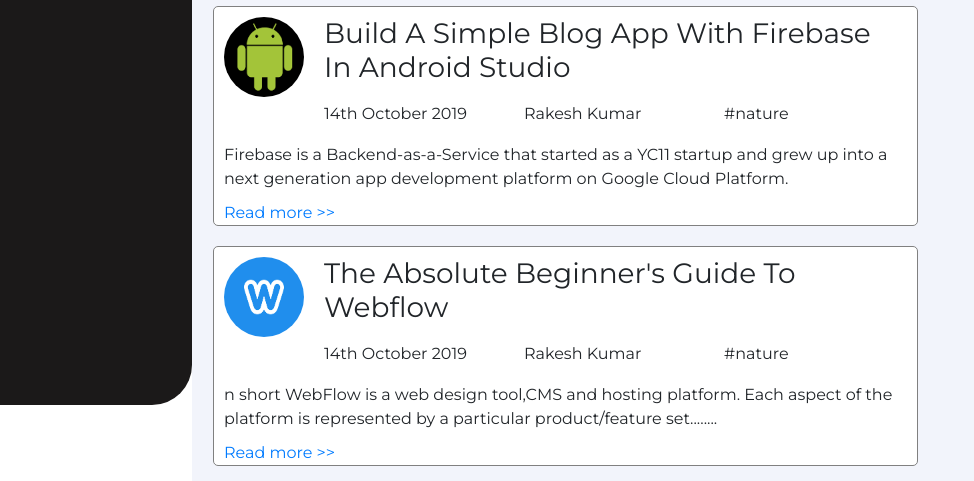
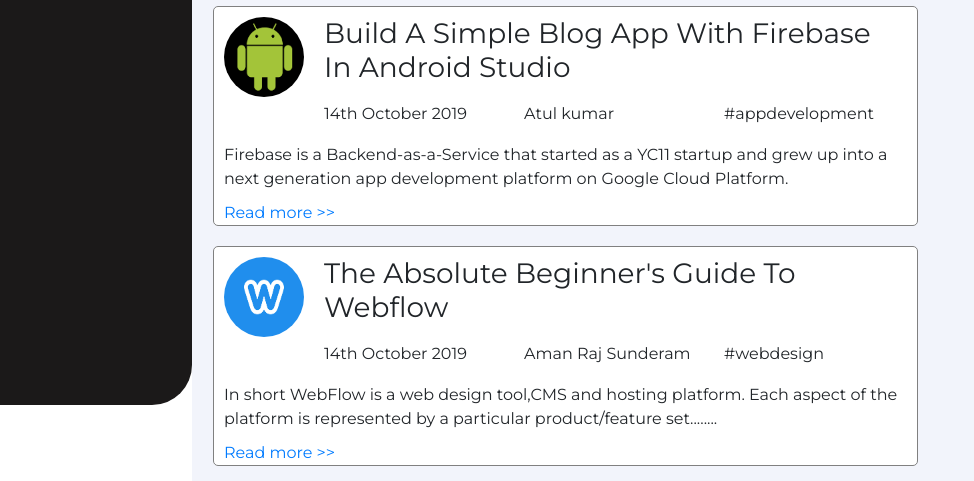
Before and after one commit to ManpreeetSingh/sacwebapp, a plain HTML site: page index.html in a window 1280 px wide. Shown: the part 395-876 px from the top of the page, 0-974 px from the left. Drawn offline with nearby package versions, Linux system fonts and the light colour scheme.

Commit message:
Update index.html

```diff
--- a/index.html
+++ b/index.html
@@ -144,8 +144,8 @@
 				<h3>Build A Simple Blog App With Firebase In Android Studio</h3>
 				<br>
 				<h6>14th October 2019</h6>
-				<h6>Rakesh Kumar</h6>
-				<h6>#nature</h6>
+				<h6>Atul kumar</h6>
+				<h6>#appdevelopment</h6>
 				<p>Firebase is a Backend-as-a-Service that started as a YC11 startup and grew up into a next generation app development platform on Google Cloud Platform.</p>
 				<a href="#">Read more >></a>
 			</div>
@@ -154,9 +154,9 @@
 				<h3>The Absolute Beginner's Guide To Webflow</h3>
 				<br>
 				<h6>14th October 2019</h6>
-				<h6>Rakesh Kumar</h6>
-				<h6>#nature</h6>
-				<p>n short WebFlow is a web design tool,CMS and hosting platform. Each aspect of the platform is represented by a particular product/feature set........</p>
+				<h6>Aman Raj Sunderam</h6>
+				<h6>#webdesign</h6>
+				<p>In short WebFlow is a web design tool,CMS and hosting platform. Each aspect of the platform is represented by a particular product/feature set........</p>
 				<a href="#">Read more >></a>
 			</div>
 		</div>
```
